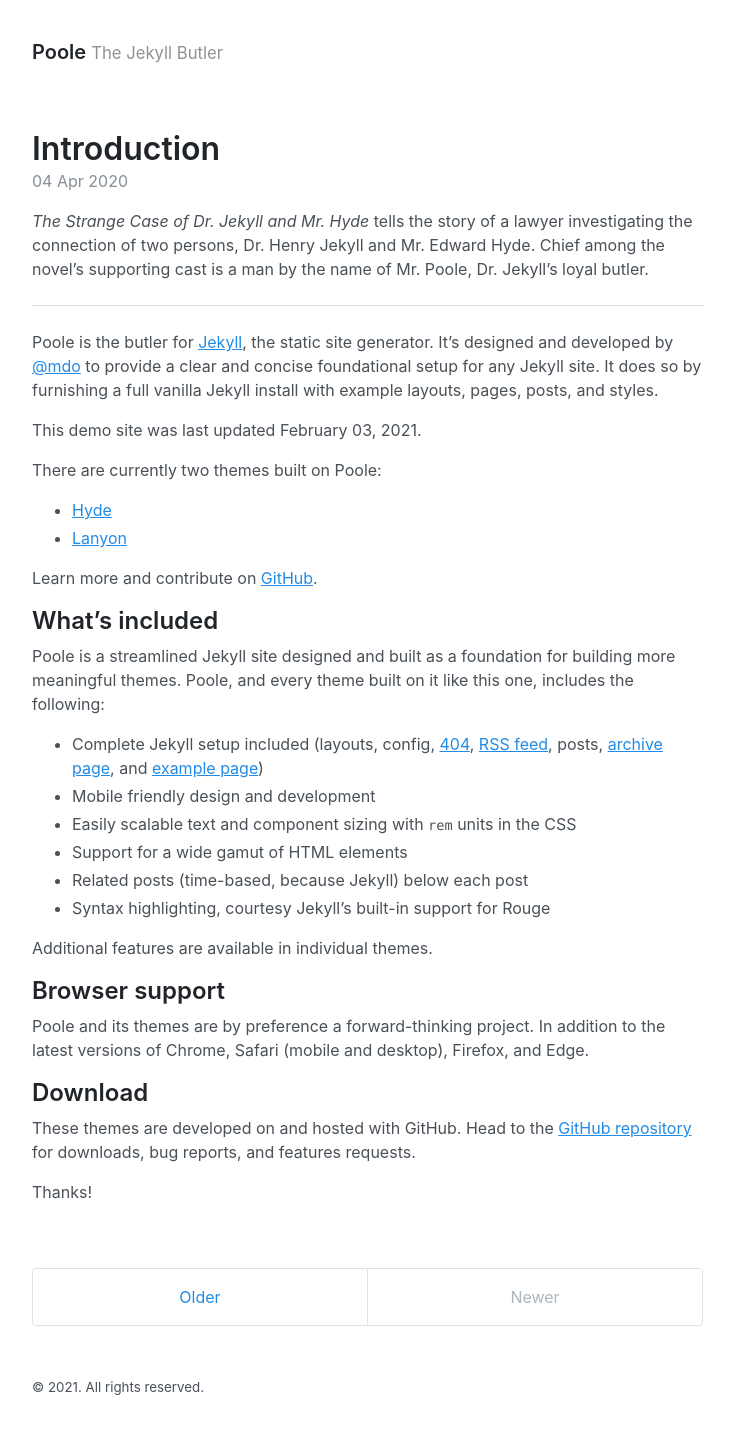
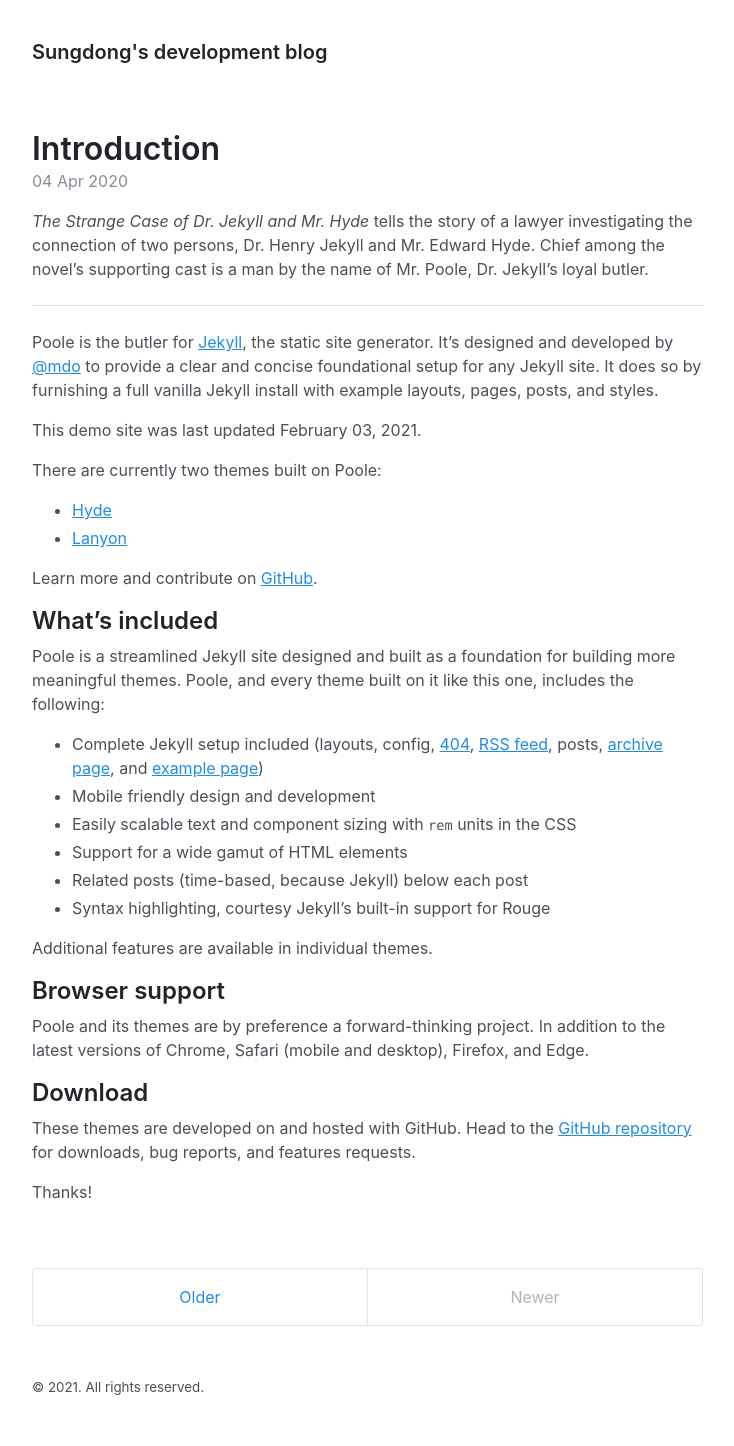
Before and after one commit to Sungdong9Kim/Sungdong9Kim.github.io, a Jekyll site: the page built from index.html, in a window 1280 px wide. Shown: the whole page, without its empty margins (272-1006 px from the left). Built offline with Jekyll 4.4.1, drawn with Linux system fonts in a browser that asks for light colours; the list of posts is cut into pages by our own code.

Commit message:
Modify some profile

```diff
--- a/_config.yml
+++ b/_config.yml
@@ -1,7 +1,7 @@
 # Setup
-title: Poole
-tagline: The Jekyll Butler
-url: https://getpoole.com
+title: Sungdong's development blog
+tagline:
+url: Sungdong9Kim.github.io
 paginate: 1
 baseurl: ""
 permalink: pretty
@@ -33,9 +33,9 @@ sass:
 
 # Specify the author for blog posts
 author:
-  name: Mark Otto
-  url: https://twitter.com/mdo
-  email: markdotto@gmail.com
+  name: Sungdong Kim
+  url:
+  email: sungdong9.kim@gmail.com
 
 # Custom vars
 version: 3.0.0
```
